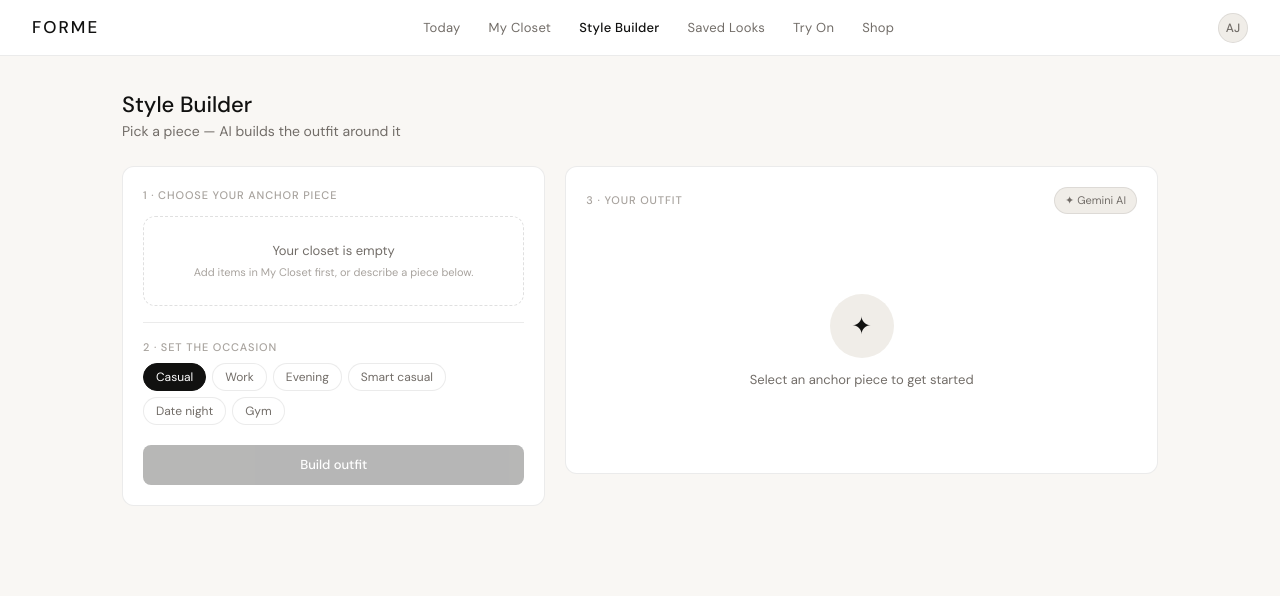
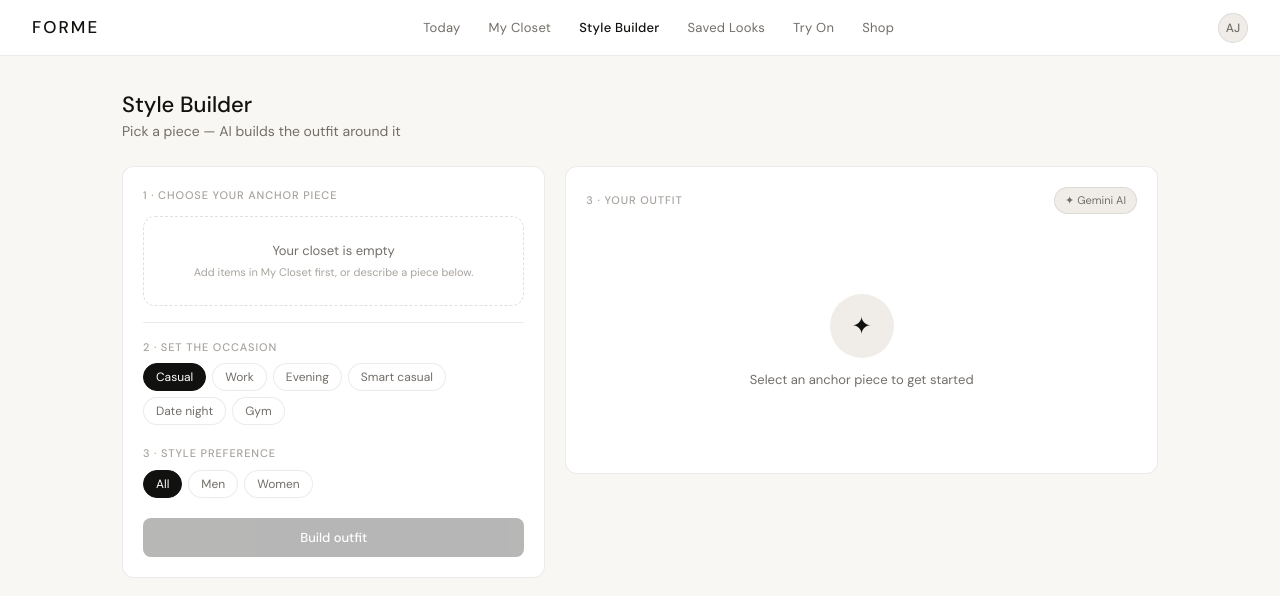
Before and after one commit to derek-kangg/SHProject, a Next.js app: page /builder in a window 1280 px wide. Shown: the top 596 px of the page. Built offline with nearby package versions, Linux system fonts and the light colour scheme.

Commit message:
feat: add gender selection to style builder and update AI prompt

```diff
--- a/app/api/build-outfit/route.ts
+++ b/app/api/build-outfit/route.ts
@@ -20,7 +20,7 @@ export async function POST(req: NextRequest) {
     return NextResponse.json({ error: "GEMINI_API_KEY not configured" }, { status: 500 });
   }
 
-  const { anchorItem, customAnchor, closetItems, occasion } = await req.json();
+  const { anchorItem, customAnchor, closetItems, occasion, gender} = await req.json();
 
   const anchorDescription = anchorItem
     ? `${anchorItem.name}${anchorItem.color ? ` in ${anchorItem.color}` : ""}${anchorItem.brand ? ` by ${anchorItem.brand}` : ""} (category: ${anchorItem.category})`
@@ -34,6 +34,8 @@ export async function POST(req: NextRequest) {
 
   const prompt = `You are an expert personal stylist. A user wants to build an outfit around their anchor piece.
 
+Build a complete outfit for a ${gender === 'all' ? 'unisex/neutral' : gender} style.
+
 ANCHOR PIECE: ${anchorDescription}
 OCCASION: ${occasion ?? "casual"}
 
@@ -45,6 +47,11 @@ Your task:
 2. Suggest 1-2 additional items they could buy to complete or elevate the look (these are NOT in their closet).
 3. Provide 3 concise, specific styling tips for wearing this outfit.
 4. Write a short outfit description (1-2 sentences).
+
+CONSTRAINTS:
+  - If the gender is 'women', suggest feminine-leaning cuts and styles (e.g., tailored trousers, skirts, or specific women's footwear).
+  - If the gender is 'men', suggest masculine-leaning cuts.
+  - Be specific about the fit and fabric.
 
 Respond ONLY with valid JSON in this exact format:
 {
--- a/app/builder/page.tsx
+++ b/app/builder/page.tsx
@@ -5,7 +5,7 @@ import Pill from "@/components/ui/Pill";
 import AiBadge from "@/components/ui/AiBadge";
 import ClosetItem from "@/components/features/ClosetItem";
 import { useCloset } from "@/lib/closet-context";
-import type { ClothingItem, Occasion } from "@/types";
+import type { ClothingItem, Occasion, Gender } from "@/types";
 import type { BuildOutfitResponse, SuggestedItem } from "@/app/api/build-outfit/route";
 
 const OCCASIONS: { label: string; value: Occasion }[] = [
@@ -17,6 +17,12 @@ const OCCASIONS: { label: string; value: Occasion }[] = [
   { label: "Gym",          value: "gym"          },
 ];
 
+const GENDERS: { label: string; value: Gender }[] = [
+  { label: "All",   value: "all" },
+  { label: "Men",   value: "men" },
+  { label: "Women", value: "women" },
+];
+
 export default function BuilderPage() {
   const { items: closetItems } = useCloset();
   const [anchor,     setAnchor]     = useState<ClothingItem | null>(null);
@@ -26,6 +32,7 @@ export default function BuilderPage() {
   const [loading,    setLoading]    = useState(false);
   const [error,      setError]      = useState("");
   const [result,     setResult]     = useState<BuildOutfitResponse | null>(null);
+  const [gender, setGender] = useState<Gender>("all");
 
   const selectedClosetItems = result
     ? closetItems.filter((i) => result.closetItemIds.includes(i.id))
@@ -46,6 +53,7 @@ export default function BuilderPage() {
           customAnchor: customText.trim() || null,
           closetItems,
           occasion,
+          gender,
         }),
       });
 
@@ -156,6 +164,20 @@ export default function BuilderPage() {
             ))}
           </div>
 
+          <p className="text-[11px] tracking-[0.08em] uppercase font-medium text-[#A8A39E] mb-2">
+  3 · Style Preference
+</p>
+<div className="flex gap-1.5 flex-wrap mb-5">
+  {GENDERS.map(({ label, value }) => (
+    <Pill
+      key={value}
+      active={gender === value}
+      onClick={() => { setGender(value); setResult(null); }}
+    >
+      {label}
+    </Pill>
+  ))}
+</div>
           <button
             onClick={handleBuild}
             disabled={loading || (!anchor && !customText.trim())}
```
